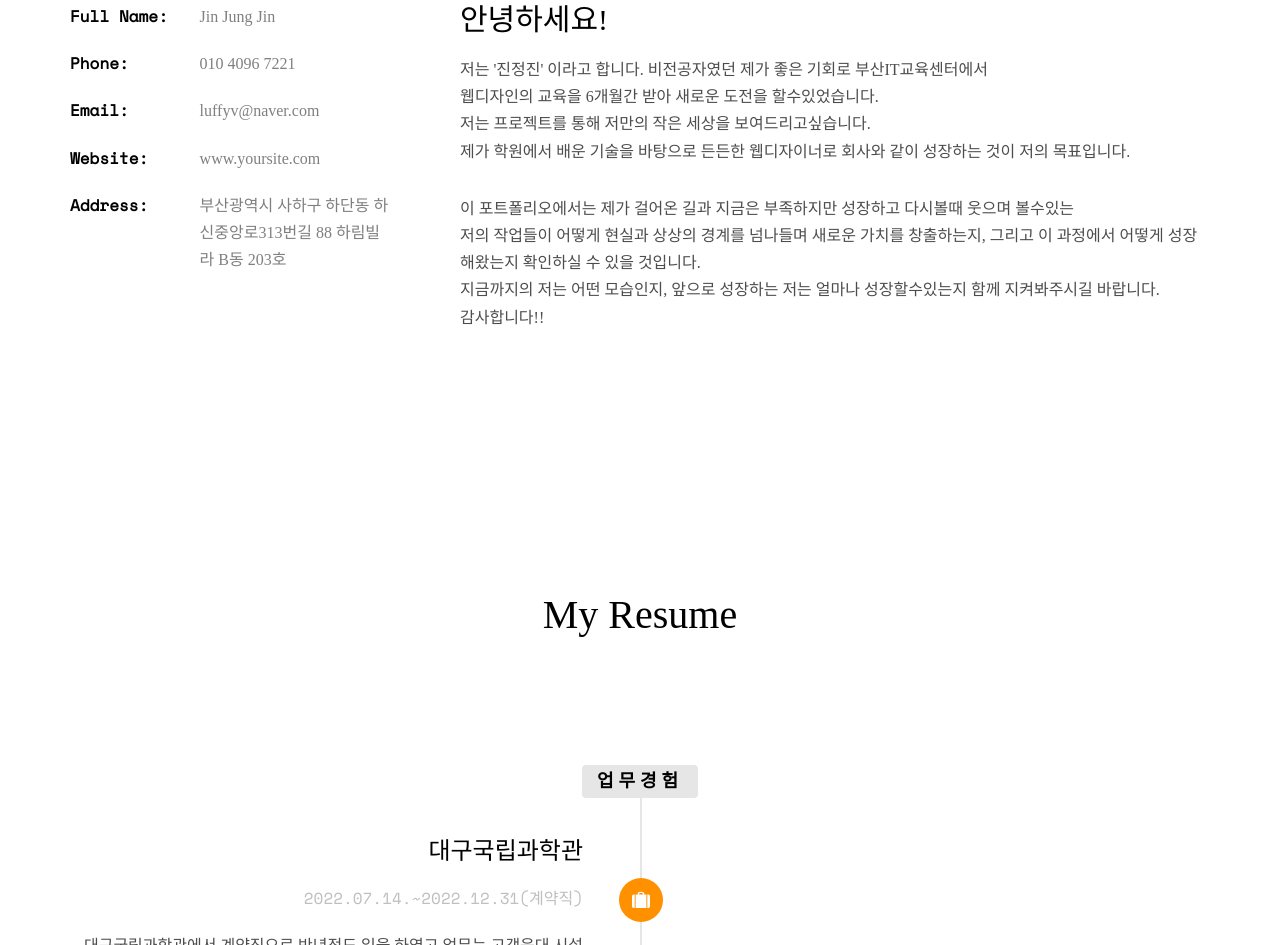
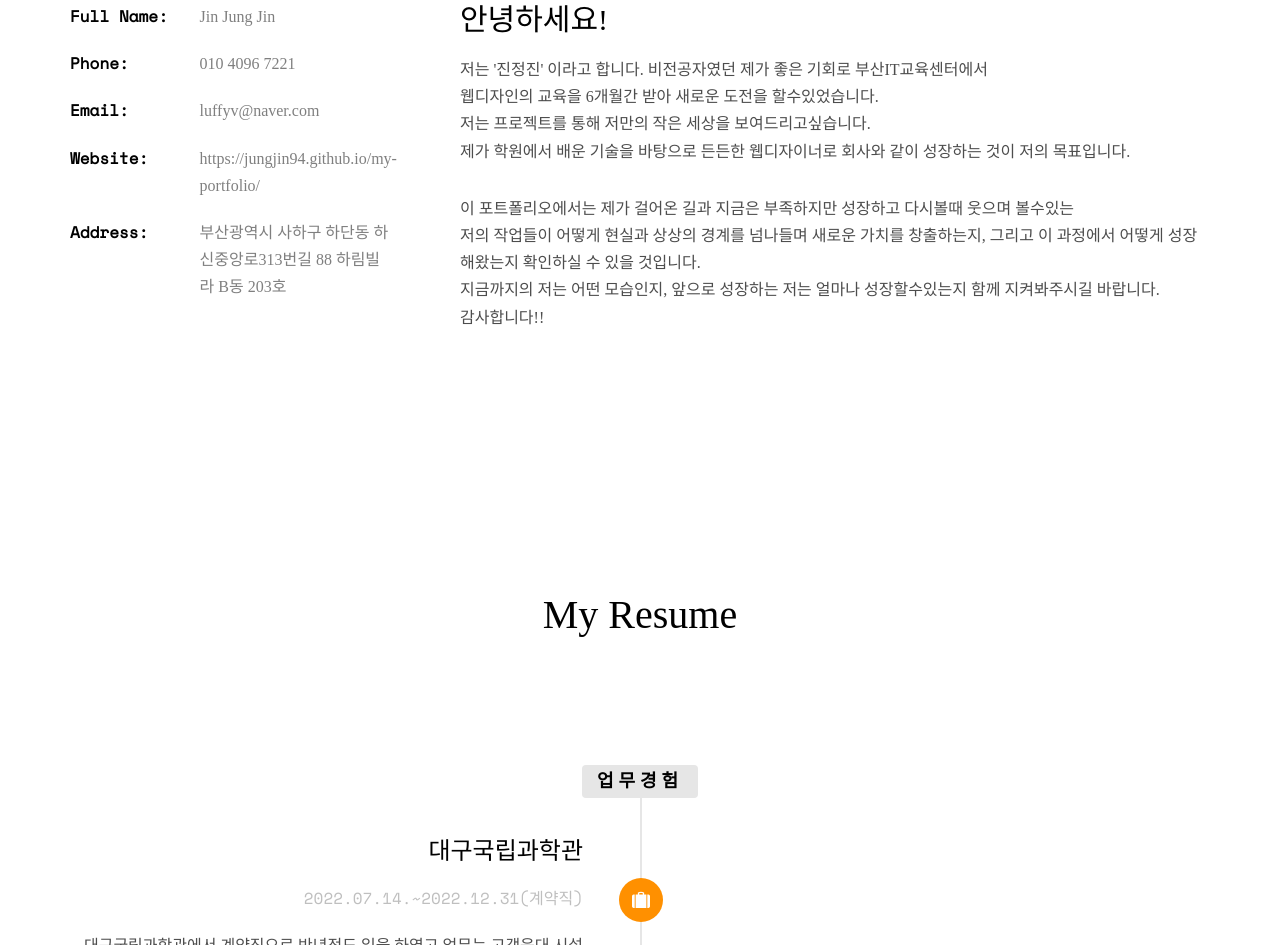
Before and after one commit to jungjin94/my-portfolio, a plain HTML site: page index.html in a window 1280 px wide. Shown: the part 1069-2014 px from the top of the page. Drawn offline with nearby package versions, Linux system fonts and the light colour scheme; some packages are replaced by stand-ins of ours; no server answers; files whose address does not match are found by name; a web font is replaced by a local one.

Commit message:
Update index.html

```diff
--- a/index.html
+++ b/index.html
@@ -111,7 +111,7 @@
 							<li><span class="first-block">Email:</span><span
 									class="second-block">luffyv@naver.com</span></li>
 							<li><span class="first-block">Website:</span><span
-									class="second-block">www.yoursite.com</span></li>
+									class="second-block">https://jungjin94.github.io/my-portfolio/</span></li>
 							<li><span class="first-block">Address:</span><span class="second-block">부산광역시 사하구 하단동
 									하신중앙로313번길 88 하림빌라 B동 203호</span></li>
 						</ul>
```
